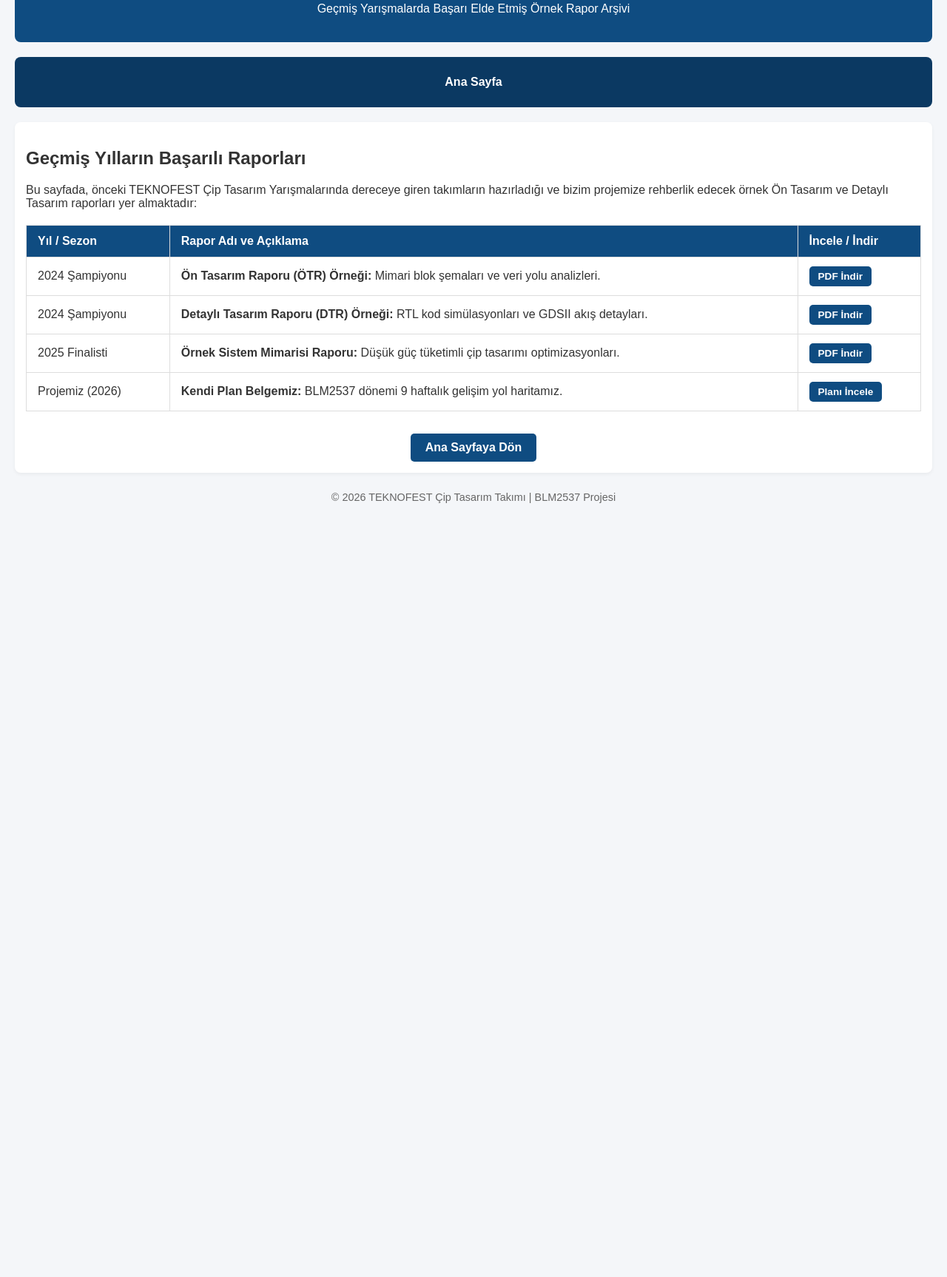
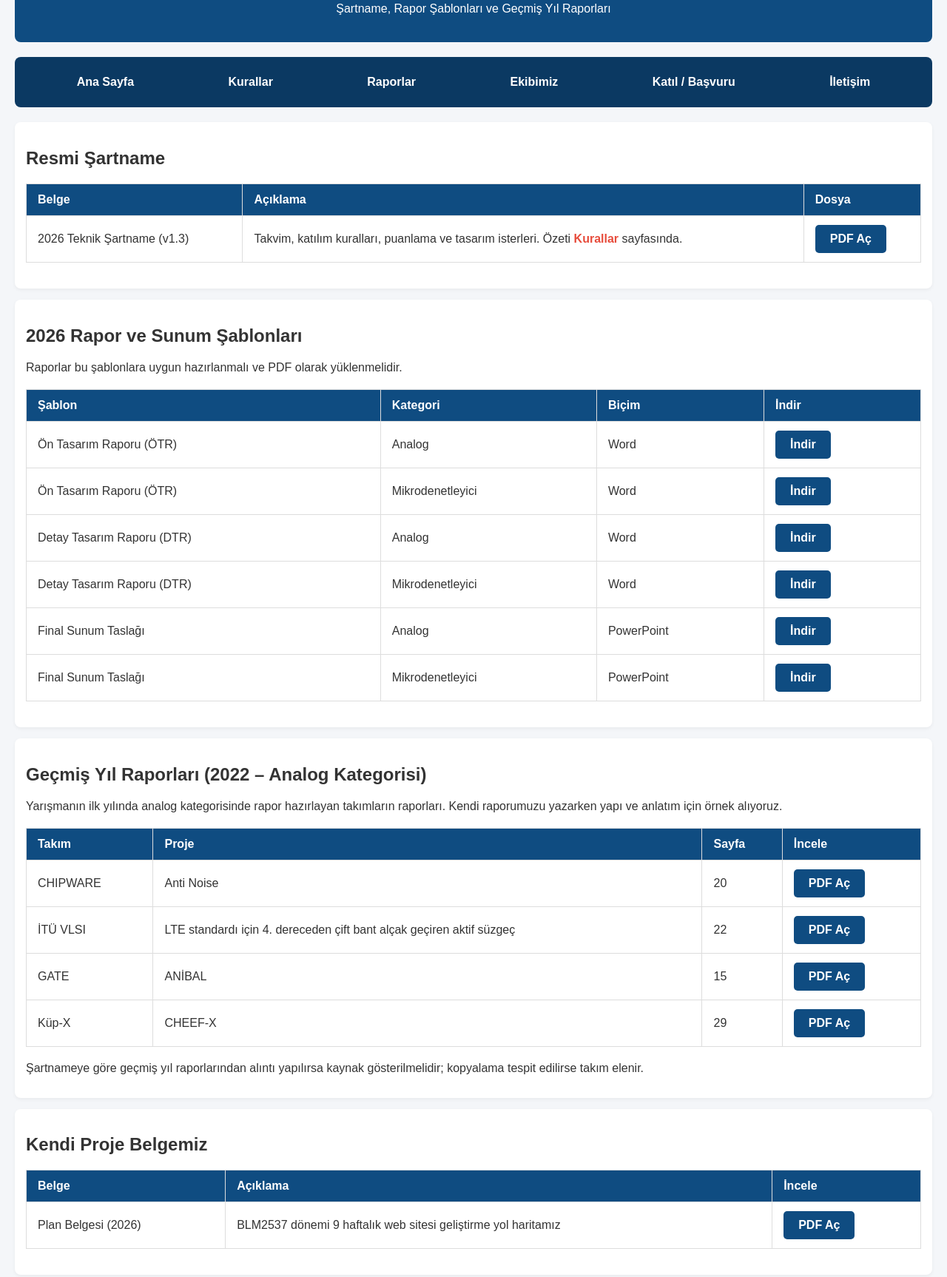
Before and after one commit to Pekdemir-omer/ilk-web-sitem, a plain HTML site: page Ag tabanlı proglamlama/raporlar.html in a window 1280 px wide. Shown: the part 100-1826 px from the top of the page at 74% size. Before the commit the page ends 814 px from the top, so only its background shows below. Drawn offline with Linux system fonts and the light colour scheme; files that its build step writes are made by us from their sources.

Commit message:
Revise report page with new content and links
Updated the report page to include new templates and past reports for the TEKNOFEST Chip Design competition.

```diff
--- a/Ag tabanlı proglamlama/raporlar.html
+++ b/Ag tabanlı proglamlama/raporlar.html
@@ -3,76 +3,180 @@
 <head>
     <meta charset="UTF-8">
     <meta name="viewport" content="width=device-width, initial-scale=1.0">
-    <title>Geçmiş Yarışma Raporları - TEKNOFEST Çip Tasarım</title>
-    <!-- Ortak CSS Dosyamız -->
+    <title>Şartname, Şablonlar ve Raporlar - TEKNOFEST Çip Tasarım</title>
     <link rel="stylesheet" href="stil.css">
 </head>
 <body>
 
-    <!-- Üst Bilgi ve Başlık Alanı -->
     <header>
         <h1>TEKNOFEST Çip Tasarım Takımı</h1>
-        <p>Geçmiş Yarışmalarda Başarı Elde Etmiş Örnek Rapor Arşivi</p>
+        <p>Şartname, Rapor Şablonları ve Geçmiş Yıl Raporları</p>
     </header>
 
-    <!-- Minimalist Navigasyon -->
     <nav>
         <ul>
             <li><a href="index.html">Ana Sayfa</a></li>
+            <li><a href="kurallar.html">Kurallar</a></li>
+            <li><a href="raporlar.html" class="aktif">Raporlar</a></li>
+            <li><a href="ekibimiz.html">Ekibimiz</a></li>
+            <li><a href="katil.html">Katıl / Başvuru</a></li>
+            <li><a href="iletisim.html">İletişim</a></li>
         </ul>
     </nav>
 
-    <!-- Ana İçerik Alanı -->
+    <!-- 4. HAFTA: Örnek (#) bağlantılar gerçek dosyalarla değiştirildi.
+         Tüm belgeler "dosyalar" klasöründe duruyor. -->
     <main>
         <section>
-            <h2>Geçmiş Yılların Başarılı Raporları</h2>
-            <p>Bu sayfada, önceki TEKNOFEST Çip Tasarım Yarışmalarında dereceye giren takımların hazırladığı ve bizim projemize rehberlik edecek örnek Ön Tasarım ve Detaylı Tasarım raporları yer almaktadır:</p>
-
-            <!-- Raporlar Tablosu -->
+            <h2>Resmi Şartname</h2>
+            <div class="tablo-kutu">
                 <table>
                     <thead>
                         <tr>
-                        <th>Yıl / Sezon</th>
-                        <th>Rapor Adı ve Açıklama</th>
-                        <th>İncele / İndir</th>
+                            <th>Belge</th>
+                            <th>Açıklama</th>
+                            <th>Dosya</th>
                         </tr>
                     </thead>
                     <tbody>
                         <tr>
-                        <td>2024 Şampiyonu</td>
-                        <td><strong>Ön Tasarım Raporu (ÖTR) Örneği:</strong> Mimari blok şemaları ve veri yolu analizleri.</td>
-                        <td><a href="#" class="btn" style="padding: 6px 12px; font-size: 0.85rem;">PDF İndir</a></td>
-                    </tr>
-                    <tr>
-                        <td>2024 Şampiyonu</td>
-                        <td><strong>Detaylı Tasarım Raporu (DTR) Örneği:</strong> RTL kod simülasyonları ve GDSII akış detayları.</td>
-                        <td><a href="#" class="btn" style="padding: 6px 12px; font-size: 0.85rem;">PDF İndir</a></td>
-                    </tr>
-                    <tr>
-                        <td>2025 Finalisti</td>
-                        <td><strong>Örnek Sistem Mimarisi Raporu:</strong> Düşük güç tüketimli çip tasarımı optimizasyonları.</td>
-                        <td><a href="#" class="btn" style="padding: 6px 12px; font-size: 0.85rem;">PDF İndir</a></td>
-                    </tr>
-                    <tr>
-                        <td>Projemiz (2026)</td>
-                        <td><strong>Kendi Plan Belgemiz:</strong> BLM2537 dönemi 9 haftalık gelişim yol haritamız.</td>
-                        <td><a href="#" class="btn" style="padding: 6px 12px; font-size: 0.85rem;">Planı İncele</a></td>
+                            <td>2026 Teknik Şartname (v1.3)</td>
+                            <td>Takvim, katılım kuralları, puanlama ve tasarım isterleri. Özeti <a href="kurallar.html">Kurallar</a> sayfasında.</td>
+                            <td><a href="dosyalar/sartname-2026.pdf" target="_blank" class="btn btn-kucuk">PDF Aç</a></td>
                         </tr>
                     </tbody>
                 </table>
+            </div>
+        </section>
 
-            <!-- Ana Sayfaya Dönüş Butonu -->
+        <section>
+            <h2>2026 Rapor ve Sunum Şablonları</h2>
+            <p>Raporlar bu şablonlara uygun hazırlanmalı ve PDF olarak yüklenmelidir.</p>
+            <div class="tablo-kutu">
+                <table>
+                    <thead>
+                        <tr>
+                            <th>Şablon</th>
+                            <th>Kategori</th>
+                            <th>Biçim</th>
+                            <th>İndir</th>
+                        </tr>
+                    </thead>
+                    <tbody>
+                        <tr>
+                            <td>Ön Tasarım Raporu (ÖTR)</td>
+                            <td>Analog</td>
+                            <td>Word</td>
+                            <td><a href="dosyalar/otr-sablonu-analog-2026.docx" download class="btn btn-kucuk">İndir</a></td>
+                        </tr>
+                        <tr>
+                            <td>Ön Tasarım Raporu (ÖTR)</td>
+                            <td>Mikrodenetleyici</td>
+                            <td>Word</td>
+                            <td><a href="dosyalar/otr-sablonu-mikrodenetleyici-2026.docx" download class="btn btn-kucuk">İndir</a></td>
+                        </tr>
+                        <tr>
+                            <td>Detay Tasarım Raporu (DTR)</td>
+                            <td>Analog</td>
+                            <td>Word</td>
+                            <td><a href="dosyalar/dtr-sablonu-analog-2026.docx" download class="btn btn-kucuk">İndir</a></td>
+                        </tr>
+                        <tr>
+                            <td>Detay Tasarım Raporu (DTR)</td>
+                            <td>Mikrodenetleyici</td>
+                            <td>Word</td>
+                            <td><a href="dosyalar/dtr-sablonu-mikrodenetleyici-2026.docx" download class="btn btn-kucuk">İndir</a></td>
+                        </tr>
+                        <tr>
+                            <td>Final Sunum Taslağı</td>
+                            <td>Analog</td>
+                            <td>PowerPoint</td>
+                            <td><a href="dosyalar/sunum-taslagi-analog-2026.pptx" download class="btn btn-kucuk">İndir</a></td>
+                        </tr>
+                        <tr>
+                            <td>Final Sunum Taslağı</td>
+                            <td>Mikrodenetleyici</td>
+                            <td>PowerPoint</td>
+                            <td><a href="dosyalar/sunum-taslagi-mikrodenetleyici-2026.pptx" download class="btn btn-kucuk">İndir</a></td>
+                        </tr>
+                    </tbody>
+                </table>
+            </div>
+        </section>
+
+        <section>
+            <h2>Geçmiş Yıl Raporları (2022 – Analog Kategorisi)</h2>
+            <p>Yarışmanın ilk yılında analog kategorisinde rapor hazırlayan takımların raporları. Kendi raporumuzu yazarken yapı ve anlatım için örnek alıyoruz.</p>
+            <div class="tablo-kutu">
+                <table>
+                    <thead>
+                        <tr>
+                            <th>Takım</th>
+                            <th>Proje</th>
+                            <th>Sayfa</th>
+                            <th>İncele</th>
+                        </tr>
+                    </thead>
+                    <tbody>
+                        <tr>
+                            <td>CHIPWARE</td>
+                            <td>Anti Noise</td>
+                            <td>20</td>
+                            <td><a href="dosyalar/2022-analog-chipware.pdf" target="_blank" class="btn btn-kucuk">PDF Aç</a></td>
+                        </tr>
+                        <tr>
+                            <td>İTÜ VLSI</td>
+                            <td>LTE standardı için 4. dereceden çift bant alçak geçiren aktif süzgeç</td>
+                            <td>22</td>
+                            <td><a href="dosyalar/2022-analog-itu-vlsi.pdf" target="_blank" class="btn btn-kucuk">PDF Aç</a></td>
+                        </tr>
+                        <tr>
+                            <td>GATE</td>
+                            <td>ANİBAL</td>
+                            <td>15</td>
+                            <td><a href="dosyalar/2022-analog-gate-anibal.pdf" target="_blank" class="btn btn-kucuk">PDF Aç</a></td>
+                        </tr>
+                        <tr>
+                            <td>Küp-X</td>
+                            <td>CHEEF-X</td>
+                            <td>29</td>
+                            <td><a href="dosyalar/2022-analog-kup-x.pdf" target="_blank" class="btn btn-kucuk">PDF Aç</a></td>
+                        </tr>
+                    </tbody>
+                </table>
+            </div>
+            <p class="bilgi-kutu">Şartnameye göre geçmiş yıl raporlarından alıntı yapılırsa kaynak gösterilmelidir; kopyalama tespit edilirse takım elenir.</p>
+        </section>
+
+        <section>
+            <h2>Kendi Proje Belgemiz</h2>
+            <div class="tablo-kutu">
+                <table>
+                    <thead>
+                        <tr>
+                            <th>Belge</th>
+                            <th>Açıklama</th>
+                            <th>İncele</th>
+                        </tr>
+                    </thead>
+                    <tbody>
+                        <tr>
+                            <td>Plan Belgesi (2026)</td>
+                            <td>BLM2537 dönemi 9 haftalık web sitesi geliştirme yol haritamız</td>
+                            <td><a href="dosyalar/plan-belgesi.pdf" target="_blank" class="btn btn-kucuk">PDF Aç</a></td>
+                        </tr>
+                    </tbody>
+                </table>
+            </div>
+        </section>
+
         <div style="margin-top: 30px; text-align: center;">
             <a href="index.html" class="btn">Ana Sayfaya Dön</a>
         </div>
-        </section>
     </main>
 
-    <!-- Alt Bilgi -->
     <footer>
-        <p style="text-align: center; margin-top: 25px; color: #666; font-size: 0.9rem;">
-            &copy; 2026 TEKNOFEST Çip Tasarım Takımı | BLM2537 Projesi
-        </p>
+        <p>&copy; 2026 TEKNOFEST Çip Tasarım | ÖGE Takımı</p>
     </footer>
 
 </body>
```
Lines whose indentation alone changed are shown as unchanged.
